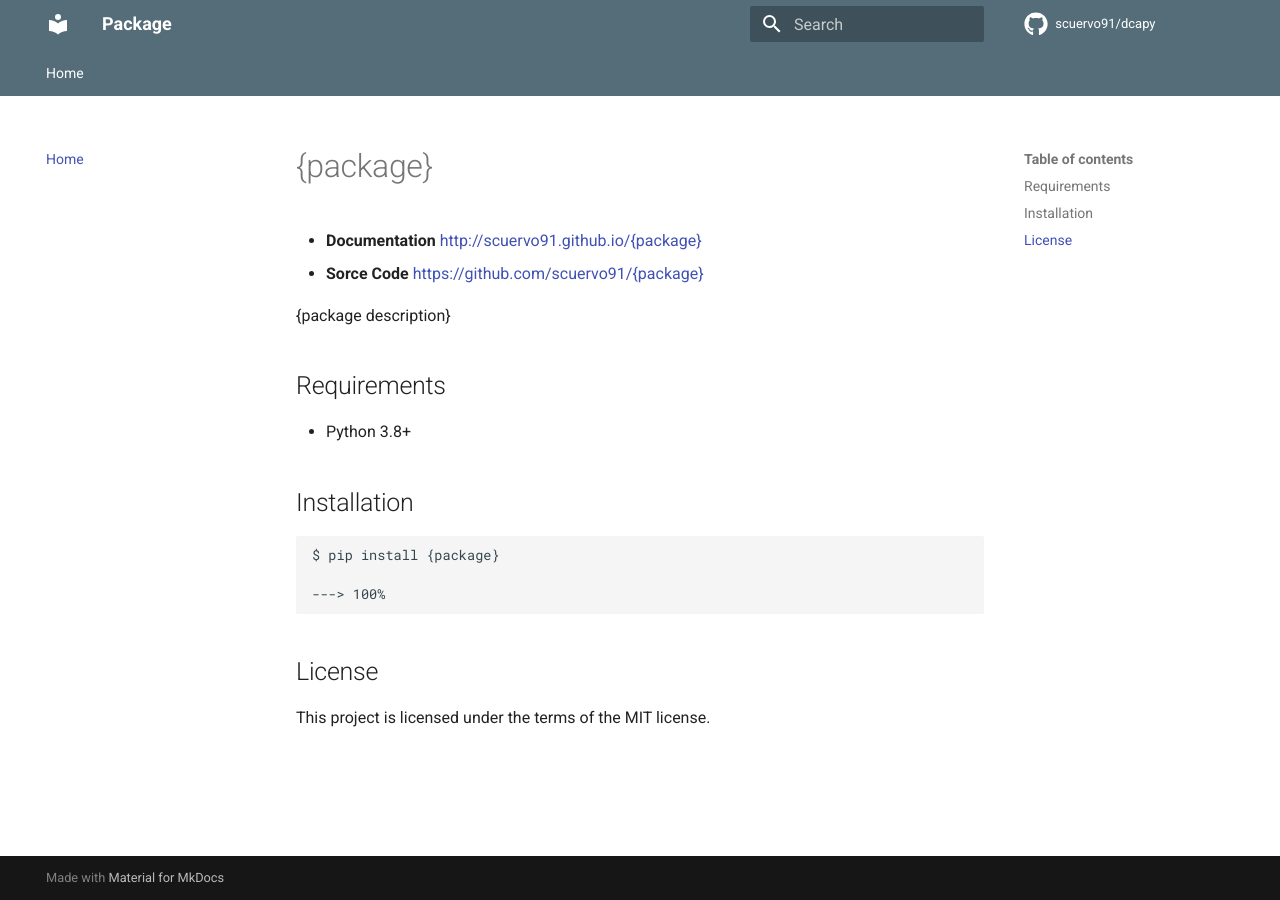
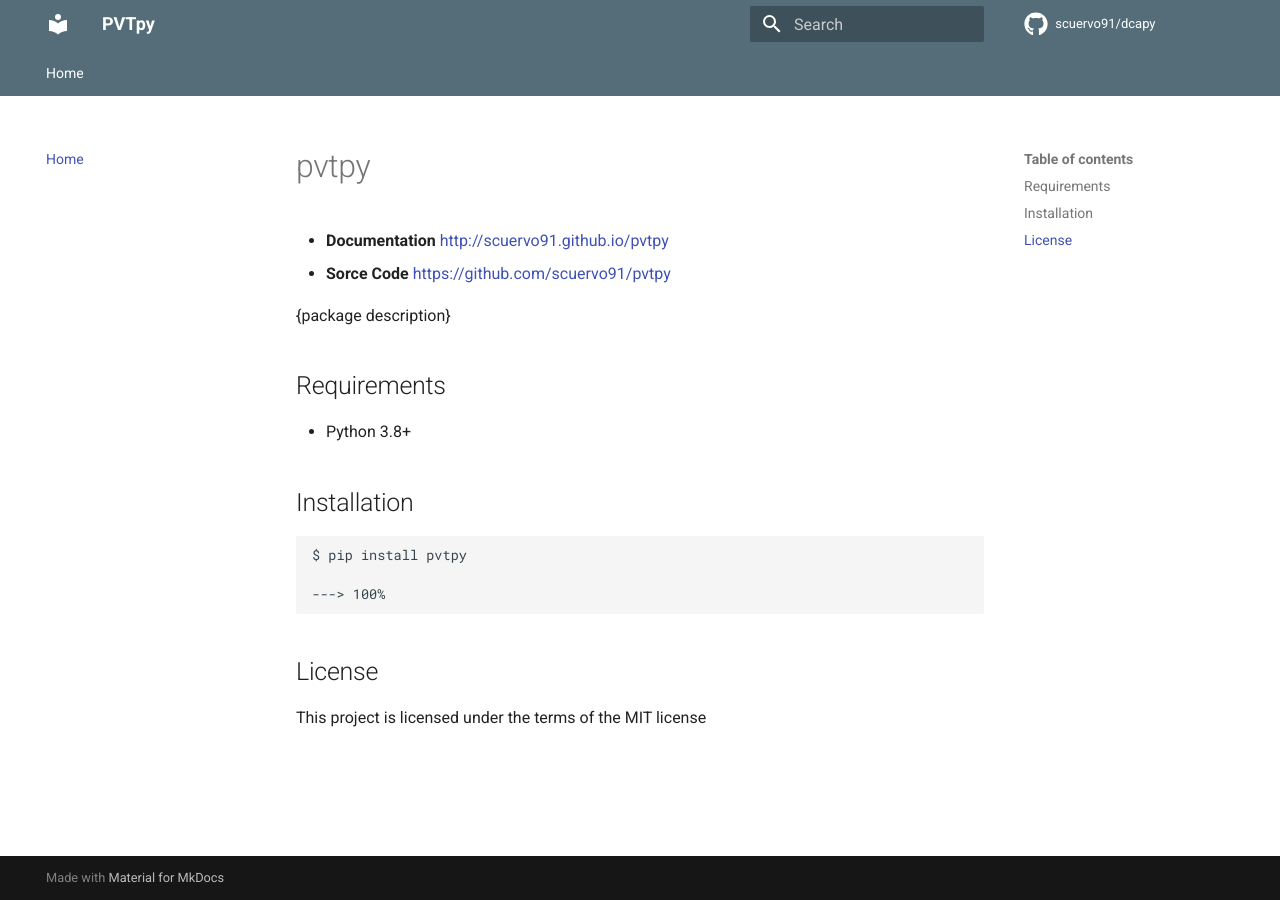
Before and after one commit to scuervo91/pvtpy, an MkDocs documentation site: the page built from docs/index.md, in a window 1280 px wide. Built offline with MkDocs 1.6.1 and Material for MkDocs 9.7.7, drawn with Linux system fonts in a browser that asks for light colours; comment, search, counter and statistics services are not loaded.

Commit message:
initial setup

````diff
--- a/docs/index.md
+++ b/docs/index.md
@@ -1,7 +1,7 @@
-# {package}
+# pvtpy
 
-+ **Documentation** [http://scuervo91.github.io/{package}](http://scuervo91.github.io/{package})
-+ **Sorce Code** [https://github.com/scuervo91/{package}](https://github.com/scuervo91/{package})
++ **Documentation** [http://scuervo91.github.io/pvtpy](http://scuervo91.github.io/pvtpy)
++ **Sorce Code** [https://github.com/scuervo91/pvtpy](https://github.com/scuervo91/pvtpy)
 
 {package description}
 
@@ -15,7 +15,7 @@
 
 
 ```console
-$ pip install {package}
+$ pip install pvtpy
 
 ---> 100%
 ```
@@ -23,4 +23,4 @@ $ pip install {package}
 
 ## License
 
-This project is licensed under the terms of the MIT license.
+This project is licensed under the terms of the MIT license
--- a/mkdocs.yml
+++ b/mkdocs.yml
@@ -1,4 +1,4 @@
-site_name: Package
+site_name: PVTpy
 theme:
   name: material
   palette:
--- a/pyproject.toml
+++ b/pyproject.toml
@@ -1,5 +1,5 @@
 [tool.poetry]
-name = "package"
+name = "pvtpy"
 version = "0.1.0"
 description = "descriptions"
 authors = ["Santiago Cuervo"]
````
Also changed, not shown: pvtpy/__init__.py (added).
